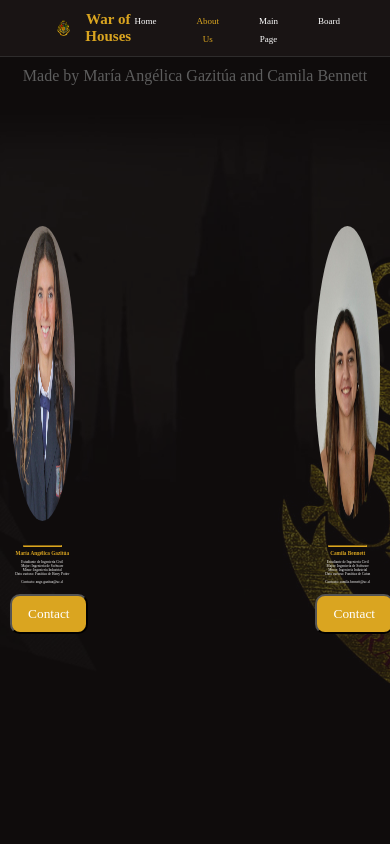
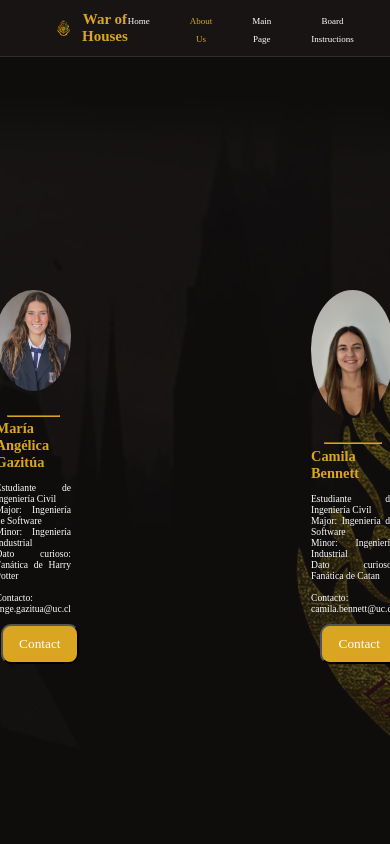
Before and after one commit to angegazitua/grupo-fritas-frontend-netlify, a React (Vite) app in the folder War-of-Houses/: page /about-us in a window 390 px wide. Shown: the top 844 px of the page. Built offline with nearby package versions, Linux system fonts and the light colour scheme; a web font is replaced by a local one.

Commit message:
Footer arreglado about us

```diff
--- a/War-of-Houses/package.json
+++ b/War-of-Houses/package.json
@@ -13,7 +13,8 @@
     "react-dom": "^18.2.0",
     "react-hexgrid": "^2.0.1",
     "react-hot-toast": "^2.4.0",
-    "react-router-dom": "^6.10.0"
+    "react-router-dom": "^6.10.0",
+    "react-router-hashlink": "^0.6.0"
   },
   "devDependencies": {
     "@types/react": "^18.0.28",
--- a/War-of-Houses/src/components/Navbar/Navbar.jsx
+++ b/War-of-Houses/src/components/Navbar/Navbar.jsx
@@ -28,7 +28,7 @@ function Navbar() {
                 </li>
                 <li className="navbar-element">
                     <NavLink to="board" className={({isActive}) => isActive ? "navbar-link name" : "navbar-link"}>
-                         Board
+                        Board Instructions
                     </NavLink>
                 </li>
             </ul>
--- a/War-of-Houses/src/game/Board.jsx
+++ b/War-of-Houses/src/game/Board.jsx
@@ -15,7 +15,7 @@ function Board () {
     const hexagonSize3 = { x: 10, y: 10 };
     return (
       <div id="board">
-        <img src={Image6} id='cabana'></img>
+        {/* <img src={Image6} id='cabana'></img> */}
         <HexGrid width={1550} height={800} viewBox="-50 -50 100 100">
           {/* Grid with manually inserted hexagons */}
           <Layout size={{ x: 10, y: 10 }} flat={true} spacing={1.01} origin={{ x: 0, y: 0 }}>
--- a/War-of-Houses/src/index.css
+++ b/War-of-Houses/src/index.css
@@ -85,7 +85,6 @@ header {
 
 .footer {
   background-color: transparent;
-  position: absolute;
   width: 100%;
   bottom: 0;
   padding: 10px 0px;
--- a/War-of-Houses/src/pages/AboutUs/about-us.css
+++ b/War-of-Houses/src/pages/AboutUs/about-us.css
@@ -2,7 +2,7 @@
 .bg-container-about-us {
     position: absolute;
     width: 100%;
-    height: 95.5vh;
+    height: 117.5vh;
     background: url('../../assets/img/pagina_principal_background.jpg') no-repeat center center fixed;
     background-size: cover;
     -webkit-background-size: cover;
@@ -11,7 +11,7 @@
     opacity: 0.4;
 }
 
-.content-about-us {
+/* .content-about-us {
     display: flex;
     flex-direction: column;
     justify-content: center;
@@ -25,6 +25,20 @@
     height: 95.5vh;
     z-index: -2;
 
+} */
+
+.content-about-us {
+    width: 100%;
+    height: 105.5vh;
+    display: flex;
+    flex-direction: column;
+    justify-content: center;
+    padding: 0%;
+    align-items: center;
+    font-size: 0.9vw;
+    text-align: justify;
+    gap: 30px;
+    z-index: -2;
 }
 
 .equipo {
@@ -41,7 +55,7 @@
 }
 
 .line {
-    width: 60%;
+    width: 70%;
     margin: auto;
     margin-top: 5%;
     margin-bottom: 5%;
@@ -49,12 +63,12 @@
 }
 
 .foto-persona {
-    width: 25vh;
+    width: 100%;
     height: 35vh;
     margin-bottom: 20px;
     border-radius: 50%;
     max-width: 100%;
-    padding-top: 10 px;
+    padding-top: 10px;
  }
 
 .button-about {
@@ -78,12 +92,21 @@
 @media screen and (max-width: 850px) {
 
     .bg-container-about-us {
-        height: 100.5vh;
+        height: 117.5vh;
     }
 
-    .content {
-        font-size: 13px;
+    .content-about-us {
+        font-size: 0.6em;
     }
+
+    .foto-persona {
+        width: 100%;
+        height: 100%;
+        margin-bottom: 20px;
+        border-radius: 50%;
+        max-width: 100%;
+        padding-top: 10px;
+     }
 }
 
 
--- a/War-of-Houses/src/pages/MainPage/main_page.css
+++ b/War-of-Houses/src/pages/MainPage/main_page.css
@@ -58,7 +58,7 @@ tr:hover {background-color: grey;}
 @media screen and (max-width: 850px) {
 
     .bg-container-main-page {
-        height: 100.5vh;
+        height: 200.5vh;
     }
 
     .content {
```
Also changed, not shown: 1 other file (tests, documents, lock files or other folders).
